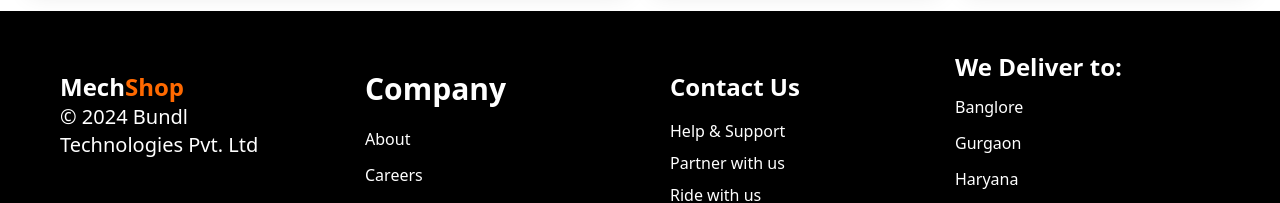
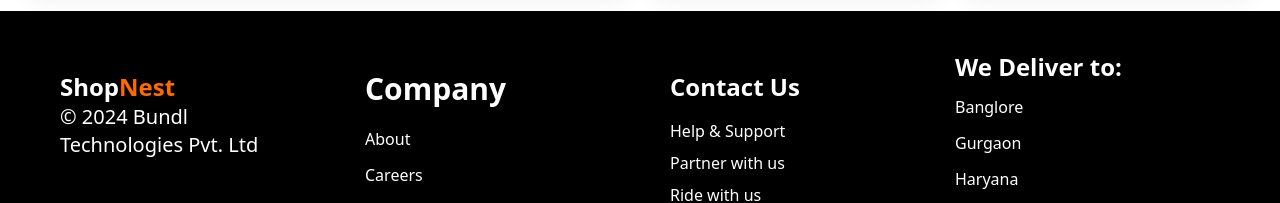
Before and after one commit to Prince-chaubey/shopnest, a React (Vite) app: page / in a window 1280 px wide. Shown: the part 1234-1437 px from the top of the page. Built offline with nearby package versions, Linux system fonts and the light colour scheme.

Commit message:
Added Footer

```diff
--- a/src/Component/Footer.jsx
+++ b/src/Component/Footer.jsx
@@ -4,7 +4,7 @@
   return (
     <div className='w-[full] bg-black p-10 grid gap-5 grid-cols-2 md:grid-cols-4'>
         <div className='m-5'>
-        <p className='text-2xl font-semibold text-white'>Mech<span className='text-orange-500'>Shop</span></p>
+        <p className='text-2xl font-semibold text-white'>Shop<span className='text-orange-500'>Nest</span></p>
         <p className='text-white text-xl'>© 2024 Bundl Technologies Pvt. Ltd</p>
         </div>
 
```
